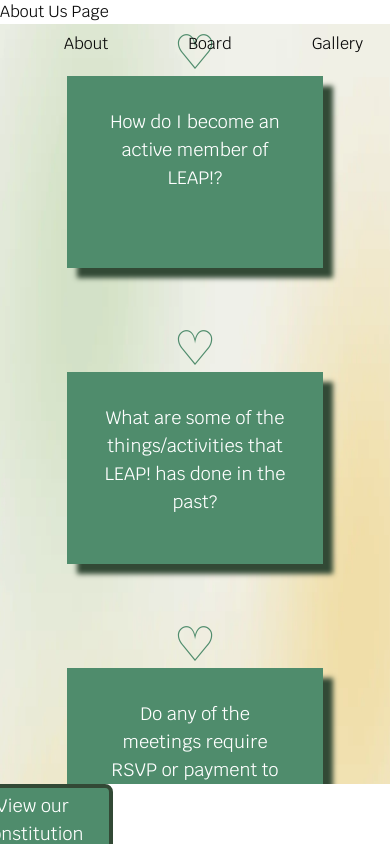
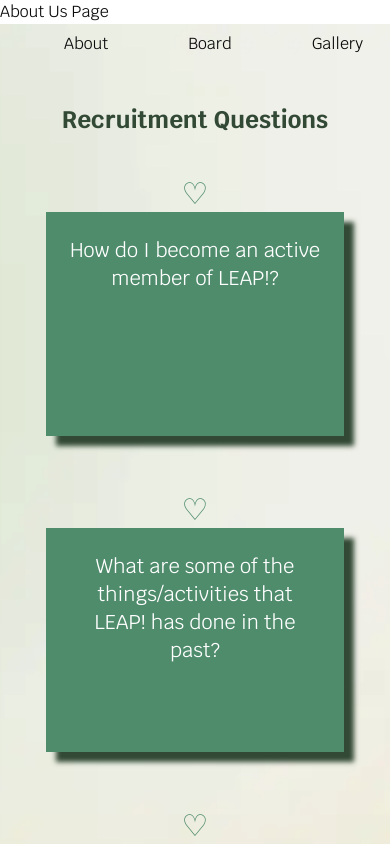
Before and after one commit to acm-ucr/leap-website, a Next.js app: page /about in a window 390 px wide. Shown: the top 844 px of the page. Built offline with nearby package versions, Linux system fonts and the light colour scheme.

Commit message:
responsive FQA card

```diff
--- a/src/components/about/FAQCard.tsx
+++ b/src/components/about/FAQCard.tsx
@@ -4,12 +4,16 @@ import React from "react";
 interface FAQCardProps {
   text: string;
 }
+
 const FAQCard: React.FC<FAQCardProps> = ({ text }) => {
   return (
     <div className="relative m-4 flex flex-col items-center">
-      <div className="top text-5xl text-leap-mid-green">♡</div>
+      {/*Icon*/}
+      <div className="top text-3xl text-leap-mid-green md:text-5xl">♡</div>
+
+      {/*Card*/}
       <div
-        className="square-lg aspect-[4/3] w-64 bg-leap-mid-green p-8 text-center font-leap text-lg text-white shadow-lg"
+        className="square-lg aspect-[4/3] w-11/12 bg-leap-mid-green p-6 text-center font-leap text-xl text-white shadow-xl sm:w-64 md:w-72 md:p-8 lg:w-80"
         style={{
           boxShadow: "10px 10px 5px #324935",
         }}
--- a/src/components/about/question.tsx
+++ b/src/components/about/question.tsx
@@ -5,16 +5,21 @@ import Image from "next/image";
 
 export default function FAQSection() {
   return (
-    <div className="relative flex h-[90vh] flex-col items-center justify-center overflow-hidden">
+    <div className="relative flex min-h-screen flex-col items-center justify-center overflow-hidden">
+      {/* Background */}
       <Image
         src={BackgroundImage}
         alt="questions background"
-        className="absolute -z-10 min-h-screen w-screen"
+        className="absolute -z-10 h-full w-full object-cover"
       />
-      <h1 className="ml-10 text-left text-4xl font-bold text-leap-dark-green">
+
+      {/* Title */}
+      <h1 className="mt-20 text-2xl font-bold text-leap-dark-green md:mt-32 md:text-4xl">
         Recruitment Questions
       </h1>
-      <div className="flex flex-wrap items-center justify-center gap-6">
+
+      {/* FAQ Cards */}
+      <div className="mt-6 grid w-full max-w-6xl gap-6 px-4 sm:grid-cols-1 md:grid-cols-2 lg:grid-cols-3">
         {faqData.map((FAQItem, index) => (
           <FAQCard key={index} text={FAQItem.text} />
         ))}
```
